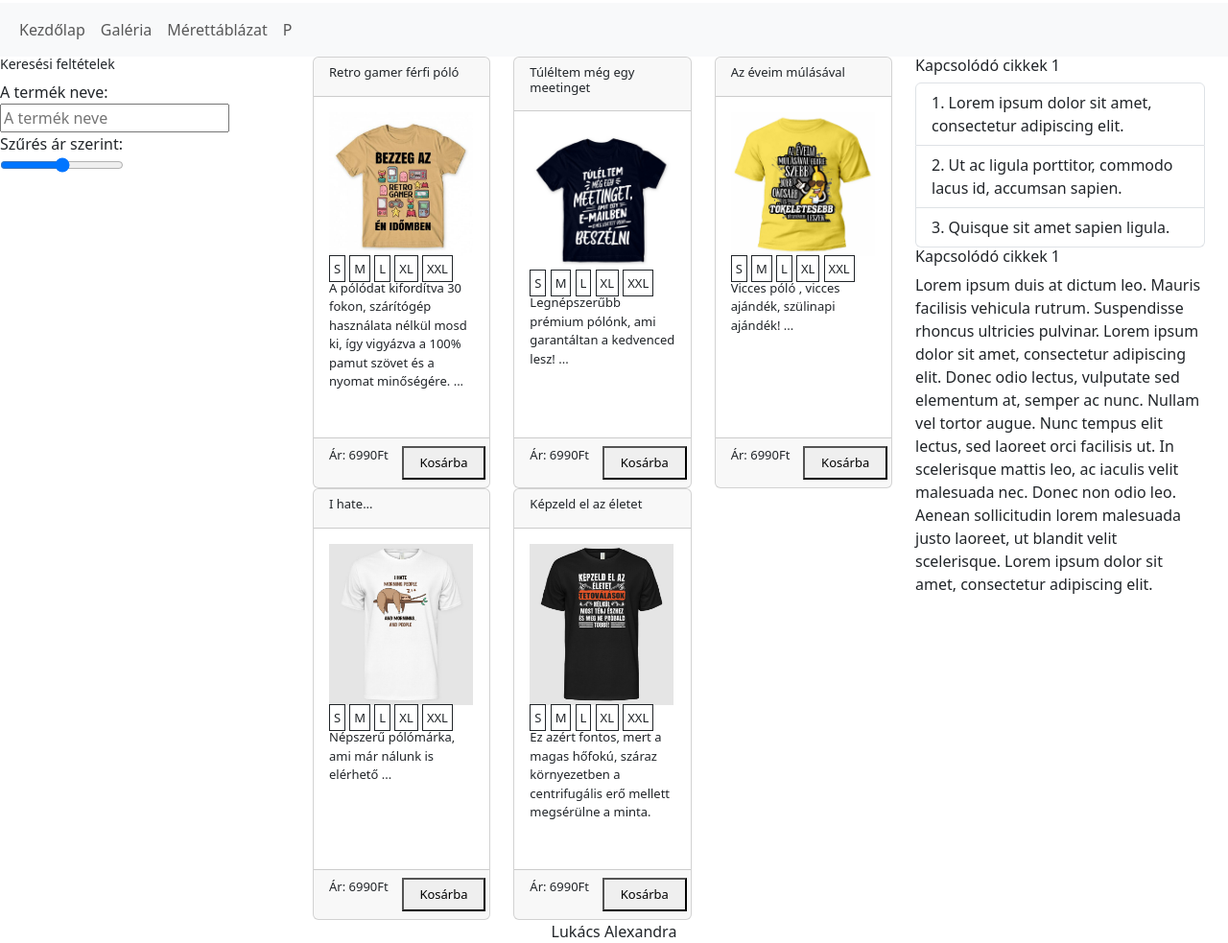
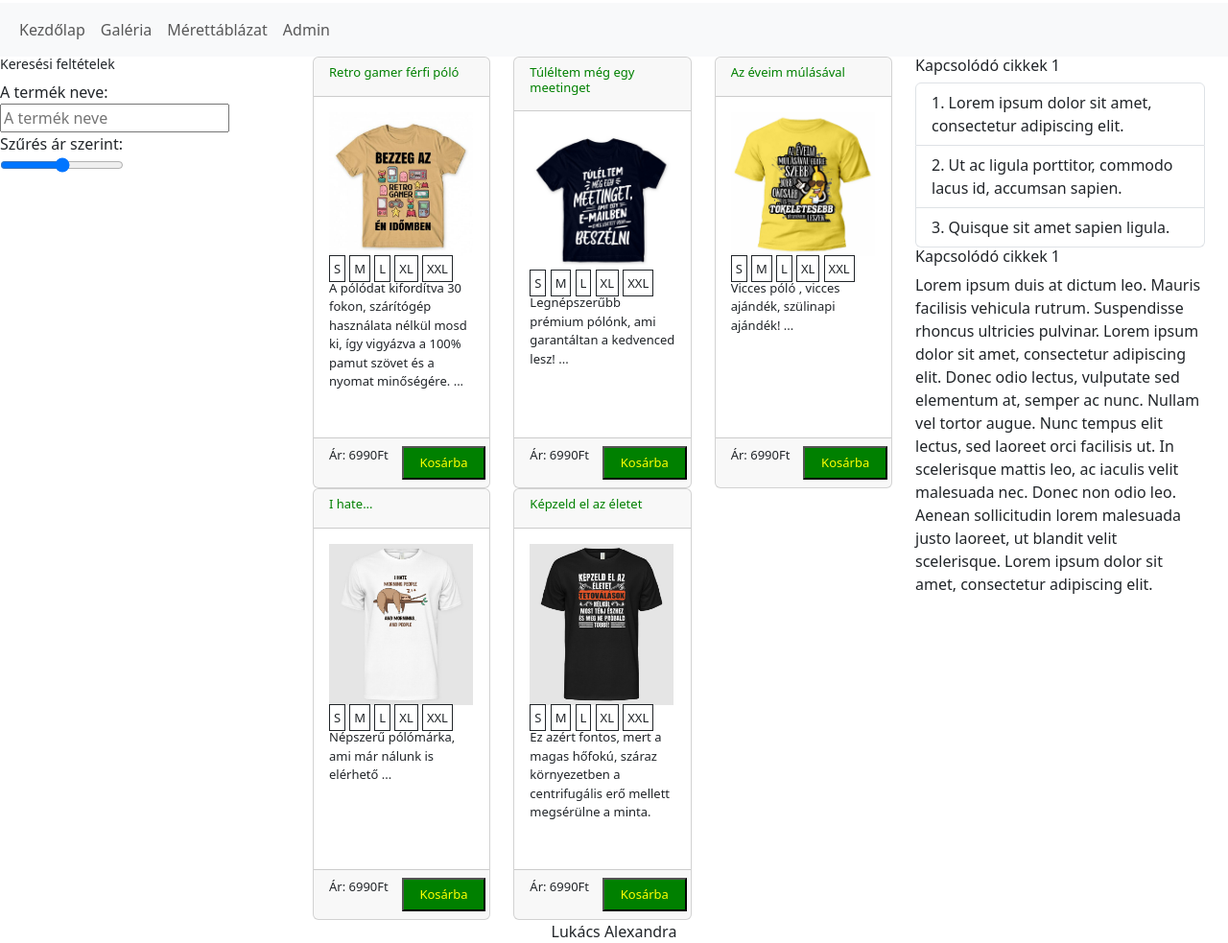
Before and after one commit to AlexandraLukacs/web-bootstrap-csoport, a plain HTML site: page index.html in a window 1280 px wide. Shown: the part 53-1036 px from the top of the page at 96% size. Drawn offline with nearby package versions, Linux system fonts and the light colour scheme.

Commit message:
szinezes

```diff
--- a/index.html
+++ b/index.html
@@ -20,7 +20,7 @@
                     <li class="nav-item"><a class="nav-link" href="index.html">Kezdőlap</a></li>
                     <li class="nav-item"><a class="nav-link" href="#">Galéria</a></li>
                     <li class="nav-item"><a class="nav-link" href="tablazat.html">Mérettáblázat</a></li>
-                    <li class="nav-item"><a class="nav-link" href="admin.html">P</a></li>
+                    <li class="nav-item"><a class="nav-link" href="admin.html">Admin</a></li>
                 </ul>
             </div>
         </nav>
@@ -40,7 +40,7 @@
                 <section class="col-sm-4">
                     <div class="card" style="height: 450px;">
                         <div class="card-header">
-                            <h2 style="font-size: small;">Retro gamer férfi póló</h2>
+                            <h2 style="font-size: small; color: green;">Retro gamer férfi póló</h2>
                         </div>
                         <div class="card-body">
                             <div>
@@ -60,7 +60,7 @@
                         <div class="card-footer">
                             <div class="row">
                                 <p class="col-sm-6" style="font-size: small;">Ár: 6990Ft</p>
-                                <button class="col-sm-6"  style="font-size: small;">Kosárba</button>
+                                <button class="col-sm-6"  style="font-size: small; background-color: green; color: yellow;">Kosárba</button>
                             </div>
                         </div>
                     </div>
@@ -68,7 +68,7 @@
                 <section class="col-sm-4">
                     <div class="card" style="height: 450px;">
                         <div class="card-header">
-                            <h2 style="font-size: small;">Túléltem még egy meetinget</h2>
+                            <h2 style="font-size: small; color: green;">Túléltem még egy meetinget</h2>
                         </div>
                         <div class="card-body">
                             <div>
@@ -88,7 +88,7 @@
                         <div class="card-footer">
                             <div class="row">
                                 <p class="col-sm-6" style="font-size: small;">Ár: 6990Ft</p>
-                                <button class="col-sm-6"  style="font-size: small;">Kosárba</button>
+                                <button class="col-sm-6"  style="font-size: small; background-color: green; color: yellow;">Kosárba</button>
                             </div>
                         </div>
                     </div>
@@ -96,7 +96,7 @@
                 <section class="col-sm-4">
                     <div class="card" style="height: 450px;">
                         <div class="card-header">
-                            <h2 style="font-size: small;">Az éveim múlásával</h2>
+                            <h2 style="font-size: small; color: green;">Az éveim múlásával</h2>
                         </div>
                         <div class="card-body">
                             <div>
@@ -116,7 +116,7 @@
                         <div class="card-footer">
                             <div class="row">
                                 <p class="col-sm-6" style="font-size: small;">Ár: 6990Ft</p>
-                                <button class="col-sm-6"  style="font-size: small;">Kosárba</button>
+                                <button class="col-sm-6"  style="font-size: small; background-color: green; color: yellow;">Kosárba</button>
                             </div>
                         </div>
                     </div>
@@ -124,7 +124,7 @@
                 <section class="col-sm-4">
                     <div class="card" style="height: 450px;">
                         <div class="card-header">
-                            <h2 style="font-size: small;">I hate...</h2>
+                            <h2 style="font-size: small; color: green;">I hate...</h2>
                         </div>
                         <div class="card-body">
                             <div>
@@ -144,7 +144,7 @@
                         <div class="card-footer">
                             <div class="row">
                                 <p class="col-sm-6" style="font-size: small;">Ár: 6990Ft</p>
-                                <button class="col-sm-6"  style="font-size: small;">Kosárba</button>
+                                <button class="col-sm-6"  style="font-size: small; background-color: green; color: yellow;">Kosárba</button>
                             </div>
                         </div>
                     </div>
@@ -152,7 +152,7 @@
                 <section class="col-sm-4">
                     <div class="card" style="height: 450px;">
                         <div class="card-header">
-                            <h2 style="font-size: small;">Képzeld el az életet</h2>
+                            <h2 style="font-size: small; color: green;">Képzeld el az életet</h2>
                         </div>
                         <div class="card-body">
                             <div>
@@ -172,7 +172,7 @@
                         <div class="card-footer">
                             <div class="row">
                                 <p class="col-sm-6" style="font-size: small;">Ár: 6990Ft</p>
-                                <button class="col-sm-6"  style="font-size: small;">Kosárba</button>
+                                <button class="col-sm-6"  style="font-size: small; background-color: green; color: yellow;">Kosárba</button>
                             </div>
                         </div>
                     </div>
```
